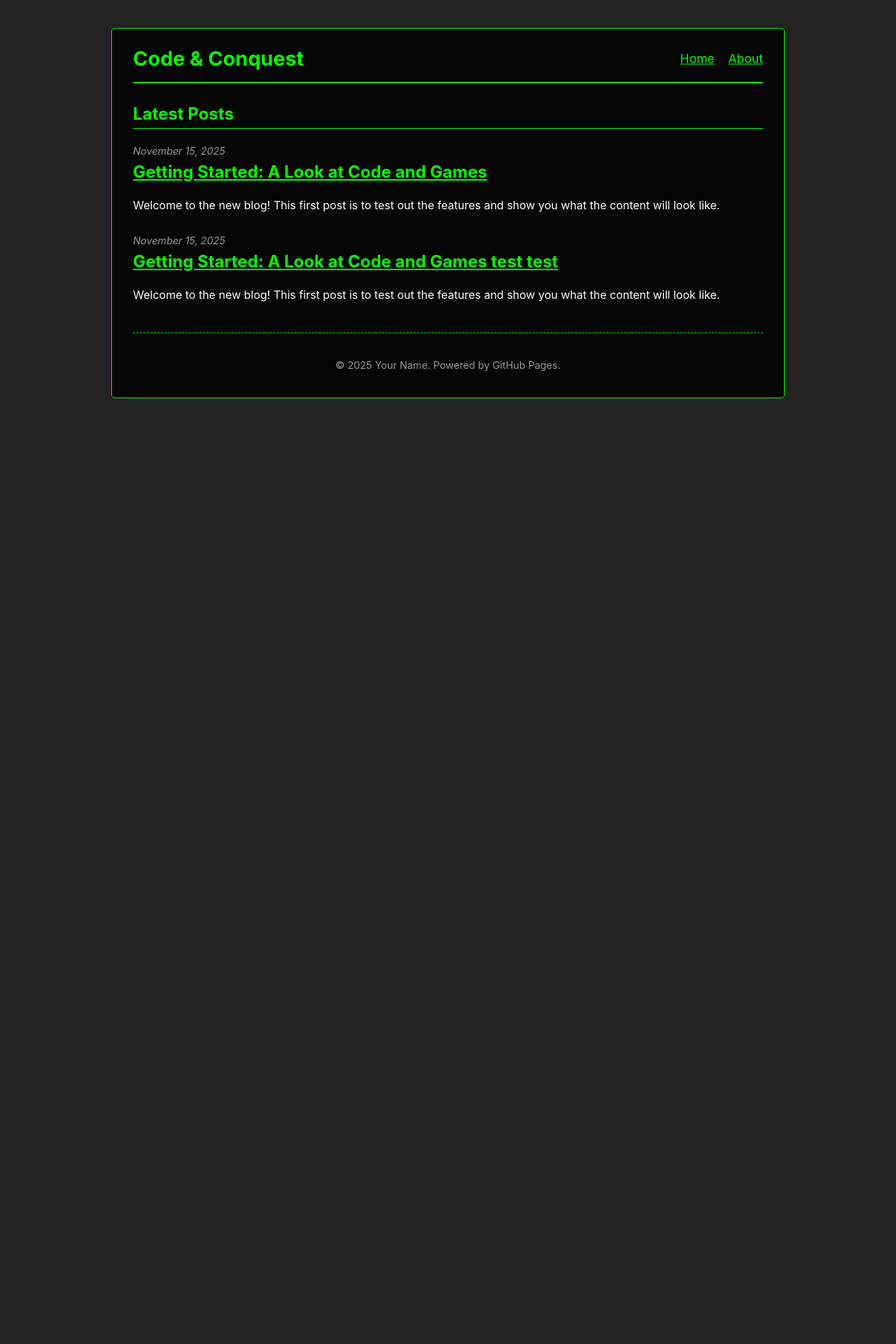
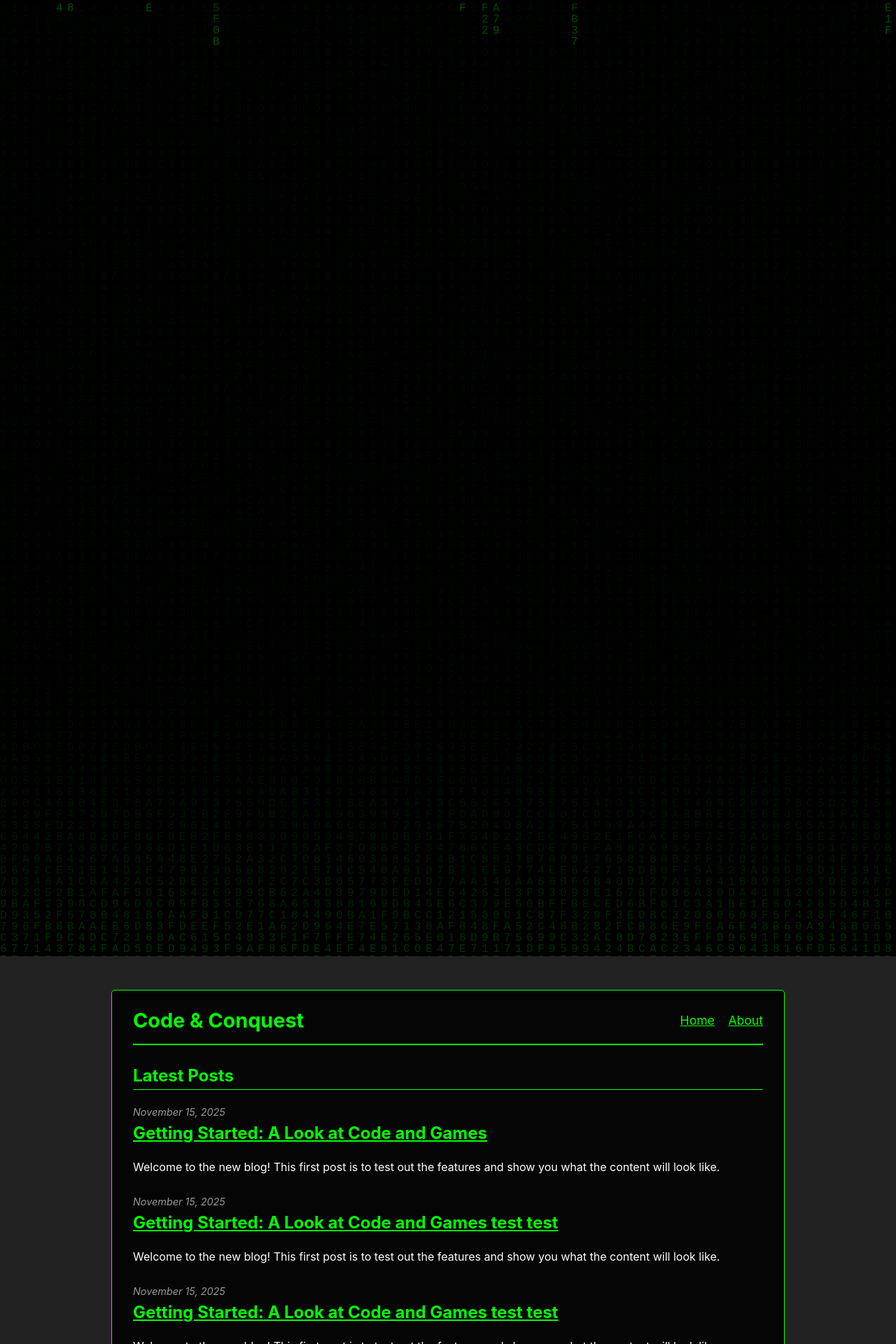
Before and after one commit to RobPiwowarek/RobPiwowarek.github.io, a Jekyll site: the page built from index.md, in a window 1280 px wide. Shown: the top 1920 px of the page at 70% size. Built offline with Jekyll 4.4.1, drawn with Linux system fonts in a browser that asks for light colours; before the commit the page ends 900 px from its top, so only the background shows below that; some of the changed text lies outside the part shown.

Commit message:
copy pasted posts for tests + styling 8

````diff
--- a/_layouts/default.html
+++ b/_layouts/default.html
@@ -8,6 +8,8 @@
     <link rel="stylesheet" href="{{ site.baseurl }}/assets/css/rts_background.css">
 </head>
 <body>
+    <canvas id="background-canvas"></canvas>
+
    <div class="main-wrapper">
         <div class="matrix-box" id="matrix-box-1">
             <canvas id="matrix-canvas-1"></canvas>
@@ -48,6 +50,6 @@
         </div>
     </div>
     <script src="{{ site.baseurl }}/assets/js/matrix.js"></script>
-    <!-- <script src="{{ site.baseurl }}/assets/js/rts_background.js"></script> -->
+    <script src="{{ site.baseurl }}/assets/js/rts_background.js"></script>
 </body>
 </html>
--- /dev/null
+++ b/_posts/2025-11-15-getting-started - Copy - Copy (2).md
@@ -0,0 +1,18 @@
+---
+layout: post
+title: "Getting Started: A Look at Code and Games test test"
+date: 2025-11-15
+---
+
+Welcome to the new blog! This first post is to test out the features and show you what the content will look like.
+
+### The Programming Side
+
+A programming blog isn't complete without top-notch code highlighting. Here is a simple "Hello World" in Python to demonstrate.
+
+```python
+# A classic example
+def hello(name):
+    print(f"Hello, {name}!")
+
+hello("Reader")
--- /dev/null
+++ b/_posts/2025-11-15-getting-started - Copy - Copy (3).md
@@ -0,0 +1,18 @@
+---
+layout: post
+title: "Getting Started: A Look at Code and Games test test"
+date: 2025-11-15
+---
+
+Welcome to the new blog! This first post is to test out the features and show you what the content will look like.
+
+### The Programming Side
+
+A programming blog isn't complete without top-notch code highlighting. Here is a simple "Hello World" in Python to demonstrate.
+
+```python
+# A classic example
+def hello(name):
+    print(f"Hello, {name}!")
+
+hello("Reader")
--- /dev/null
+++ b/_posts/2025-11-15-getting-started - Copy - Copy (4).md
@@ -0,0 +1,18 @@
+---
+layout: post
+title: "Getting Started: A Look at Code and Games test test"
+date: 2025-11-15
+---
+
+Welcome to the new blog! This first post is to test out the features and show you what the content will look like.
+
+### The Programming Side
+
+A programming blog isn't complete without top-notch code highlighting. Here is a simple "Hello World" in Python to demonstrate.
+
+```python
+# A classic example
+def hello(name):
+    print(f"Hello, {name}!")
+
+hello("Reader")
--- /dev/null
+++ b/_posts/2025-11-15-getting-started - Copy - Copy (5).md
@@ -0,0 +1,18 @@
+---
+layout: post
+title: "Getting Started: A Look at Code and Games test test"
+date: 2025-11-15
+---
+
+Welcome to the new blog! This first post is to test out the features and show you what the content will look like.
+
+### The Programming Side
+
+A programming blog isn't complete without top-notch code highlighting. Here is a simple "Hello World" in Python to demonstrate.
+
+```python
+# A classic example
+def hello(name):
+    print(f"Hello, {name}!")
+
+hello("Reader")
--- /dev/null
+++ b/_posts/2025-11-15-getting-started - Copy - Copy.md
@@ -0,0 +1,18 @@
+---
+layout: post
+title: "Getting Started: A Look at Code and Games test test"
+date: 2025-11-15
+---
+
+Welcome to the new blog! This first post is to test out the features and show you what the content will look like.
+
+### The Programming Side
+
+A programming blog isn't complete without top-notch code highlighting. Here is a simple "Hello World" in Python to demonstrate.
+
+```python
+# A classic example
+def hello(name):
+    print(f"Hello, {name}!")
+
+hello("Reader")
--- a/assets/css/style.css
+++ b/assets/css/style.css
@@ -236,7 +236,7 @@
 /* --- LEFT CLUSTER --- */
 #matrix-box-1 {
     top: 50px;
-    left: 0;
+    left: 40px;
     width: 240px;
     height: 240px; /* Square */
     margin-right: 20px; /* Space from main content */
@@ -244,7 +244,7 @@
 
 #matrix-box-2 {
     top: 320px; /* Stacked below box 1 */
-    left: 0; /* Slightly shifted */
+    left: 80px; /* Slightly shifted */
     width: 240px;
     height: 240px; /* Square */
     margin-right: 60px;
@@ -252,7 +252,7 @@
 
 #matrix-box-3 {
     top: 590px; /* Stacked below box 2 */
-    left: 0;
+    left: 60px;
     width: 240px;
     height: 240px; /* Square */
     margin-right: 40px;
@@ -261,7 +261,7 @@
 /* --- RIGHT CLUSTER --- */
 #matrix-box-4 {
     top: 50px;
-    right: 0;
+    right: 40px;
     width: 240px;
     height: 240px; /* Square */
     margin-left: 20px; /* Space from main content */
@@ -269,7 +269,7 @@
 
 #matrix-box-5 {
     top: 320px; /* Stacked below box 4 */
-    right: 0; /* Slightly shifted */
+    right: 80px; /* Slightly shifted */
     width: 240px;
     height: 240px; /* Square */
     margin-left: 60px;
@@ -277,7 +277,7 @@
 
 #matrix-box-6 {
     top: 590px; /* Stacked below box 5 */
-    right: 0;
+    right: 60px;
     width: 240px;
     height: 240px; /* Square */
     margin-left: 40px;
--- a/assets/js/matrix.js
+++ b/assets/js/matrix.js
@@ -74,6 +74,7 @@
     createMatrixRain('matrix-canvas-2');
     createMatrixRain('matrix-canvas-3');
     createMatrixRain('matrix-canvas-4');
-    createMatrixRain('matrix-canvas-5');
+    //createMatrixRain('matrix-canvas-5');
     createMatrixRain('matrix-canvas-6');
+    createMatrixRain('background-canvas');
 });
--- a/assets/js/rts_background.js
+++ b/assets/js/rts_background.js
@@ -1,8 +1,8 @@
 // --- Canvas Setup ---
-const canvas = document.getElementById('rtsCanvas');
+const canvas = document.getElementById('matrix-canvas-5');
 // Failsafe in case the script loads on a page without the canvas
 if (!canvas) {
-    console.error("RTS_BACKGROUND: Could not find element with id 'rtsCanvas'.");
+    console.error("RTS_BACKGROUND: Could not find element with id 'matrix-canvas-5'.");
 } else {
     const ctx = canvas.getContext('2d');
 
````
